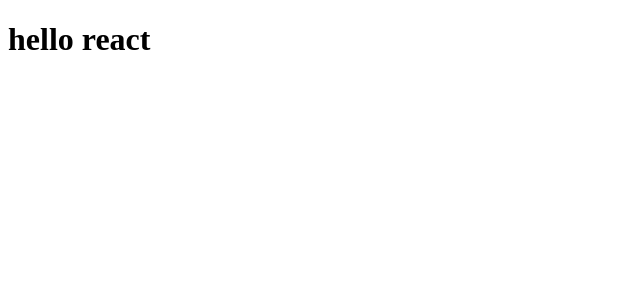
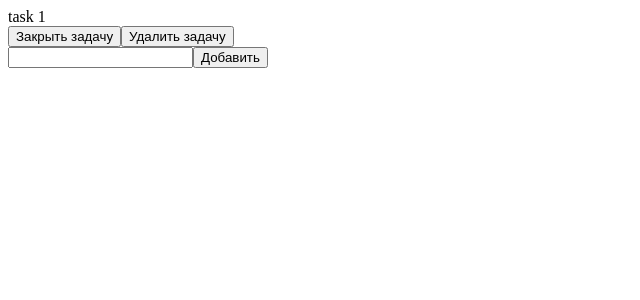
Before and after one commit to artem-kochetkov-94/otus_react, a React app: page / in a window 1280 px wide. Shown: the top 300 px of the page, without its empty margins (0-640 px from the left). Built offline with nearby package versions, Linux system fonts and the light colour scheme.

Commit message:
todoList components

```diff
--- a/package.json
+++ b/package.json
@@ -79,6 +79,7 @@
   },
   "dependencies": {
     "react": "^16.13.1",
-    "react-dom": "^16.13.1"
+    "react-dom": "^16.13.1",
+    "uuid": "^7.0.3"
   }
 }
--- a/src/index.tsx
+++ b/src/index.tsx
@@ -1,4 +1,14 @@
 import React from 'react'
 import { render } from 'react-dom'
+import { TodoList } from './lesson4/TodoList'
+
+const todoList = [
+  {
+    id: '1',
+    title: 'task 1',
+    isCompleted: false,
+  },
+]
 
 render(<h1>hello react</h1>, document.getElementById('root'))
+render(<TodoList todoList={todoList} />, document.getElementById('root'))
--- /dev/null
+++ b/src/lesson4/TodoList/TodoList.tsx
@@ -0,0 +1,41 @@
+import React, { useState } from 'react'
+import { TodoListItem } from '../TodoListItem'
+import { TodoListItemData } from './'
+import { TodoListForm } from '../TodoListForm'
+
+interface TodoListProps {
+  todoList: TodoListItemData[]
+}
+
+export const TodoList: React.FC<TodoListProps> = (props) => {
+  const [todoList, setTodoList] = useState<TodoListItemData[]>(props.todoList)
+
+  const createTodoItem = (todoItem: TodoListItemData) => {
+    setTodoList([...todoList, todoItem])
+  }
+
+  const completeTask = (id: string) => {
+    const todoItem = todoList.find((item) => item.id === id)
+    todoItem.isCompleted = true
+    setTodoList([...todoList])
+  }
+
+  const removeTask = (id: string) => {
+    const newTodoList = todoList.filter((item) => item.id !== id)
+    setTodoList(newTodoList)
+  }
+
+  return (
+    <div>
+      {todoList.map((listItem: TodoListItemData) => (
+        <TodoListItem
+          key={listItem.id}
+          {...listItem}
+          onDone={completeTask.bind(null, listItem.id)}
+          onRemove={removeTask.bind(null, listItem.id)}
+        />
+      ))}
+      <TodoListForm onCreate={createTodoItem} />
+    </div>
+  )
+}
--- /dev/null
+++ b/src/lesson4/TodoList/index.ts
@@ -0,0 +1,7 @@
+export * from './TodoList'
+
+export interface TodoListItemData {
+  id: string
+  title: string
+  isCompleted: boolean
+}
--- /dev/null
+++ b/src/lesson4/TodoListForm/TodoListForm.tsx
@@ -0,0 +1,31 @@
+import React, { useState } from 'react'
+import { TodoListItemData } from '../TodoList'
+import { v4 as uuidv4 } from 'uuid'
+
+interface TodoListFormProps {
+  onCreate: (todoItem: TodoListItemData) => void
+}
+
+export const TodoListForm: React.FC<TodoListFormProps> = ({ onCreate }) => {
+  const [title, setTitle] = useState<string>('')
+
+  const handleChangeTitle = (e) => setTitle(e.target.value)
+
+  const createTodoItem = () => {
+    const newTodoItem: TodoListItemData = {
+      id: uuidv4(),
+      title,
+      isCompleted: false,
+    }
+
+    onCreate(newTodoItem)
+    setTitle('')
+  }
+
+  return (
+    <div>
+      <input value={title} onChange={handleChangeTitle} />
+      <button onClick={createTodoItem}>Добавить</button>
+    </div>
+  )
+}
--- /dev/null
+++ b/src/lesson4/TodoListForm/index.ts
@@ -0,0 +1 @@
+export * from './TodoListForm'
--- /dev/null
+++ b/src/lesson4/TodoListItem/TodoListItem.tsx
@@ -0,0 +1,26 @@
+import React from 'react'
+import { TodoListItemData } from '../TodoList'
+
+interface TodoListItemProps extends TodoListItemData {
+  onDone: () => void
+  onRemove: () => void
+}
+
+export const TodoListItem: React.FC<TodoListItemProps> = ({
+  title,
+  isCompleted,
+  onDone,
+  onRemove,
+}) => {
+  return (
+    <div>
+      <div>{title}</div>
+      {isCompleted ? (
+        <div>Выполнено</div>
+      ) : (
+        <button onClick={onDone}>Закрыть задачу</button>
+      )}
+      <button onClick={onRemove}>Удалить задачу</button>
+    </div>
+  )
+}
--- /dev/null
+++ b/src/lesson4/TodoListItem/index.ts
@@ -0,0 +1 @@
+export * from './TodoListItem'
```
Also changed, not shown: 1 other file (tests, documents, lock files or other folders).
